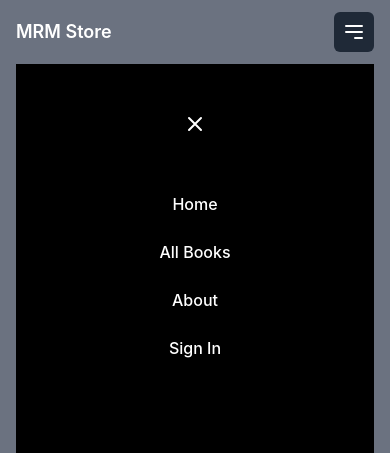
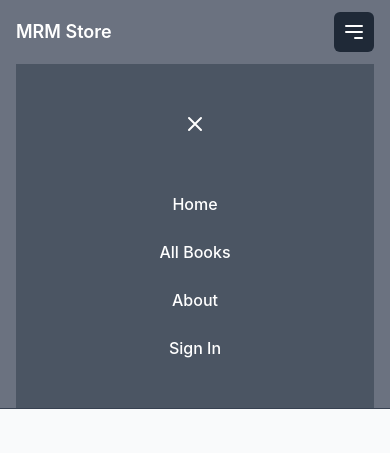
Before and after one commit to masud90895/masud-book-house-frontend, a React (Vite) app: page / in a window 390 px wide. Both pictures are taken after a click on the button 354 px from the left and 32 px from the top of the page. Shown: the top 453 px of the page. Built offline with nearby package versions, Linux system fonts and the light colour scheme; no server answers.

Commit message:
routing problem solved

```diff
--- a/src/components/Navbar.tsx
+++ b/src/components/Navbar.tsx
@@ -26,9 +26,9 @@ const Navbar = () => {
         {/* lg+ */}
         <nav className="flex items-center justify-between h-16 lg:h-20">
           <div className="flex-shrink-0">
-            <a href="#" title="" className="flex">
+            <Link to={'/'} title="" className="flex">
               <p className="text-white text-lg font-semibold">MRM Store</p>
-            </a>
+            </Link>
           </div>
           <button
             onClick={() => setIsNavbar(!isNavbar)}
@@ -128,7 +128,7 @@ const Navbar = () => {
         </nav>
         {/* xs to lg */}
         {isNavbar && (
-          <nav className="min-h-screen px-4 py-10 text-center bg-black md:hidden">
+          <nav className=" px-4 py-10 text-center bg-gray-600 md:hidden ">
             <button
               onClick={() => setIsNavbar(!isNavbar)}
               type="button"
```
